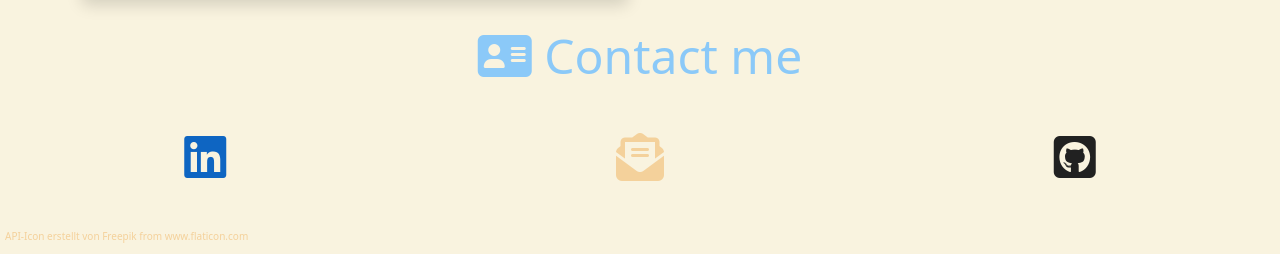
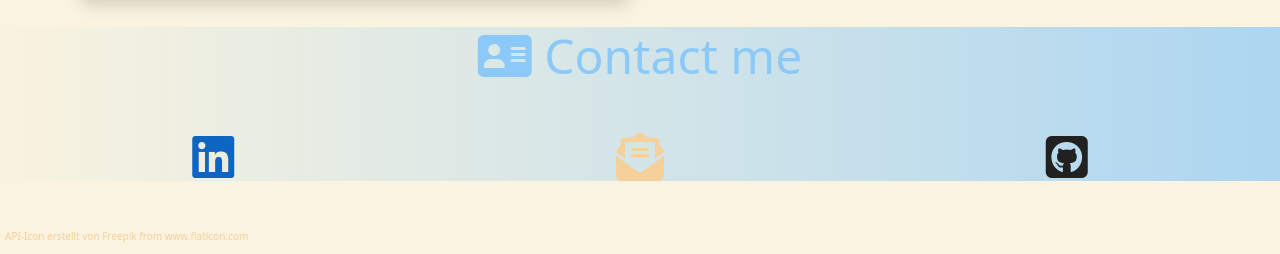
Before and after one commit to isabellamacht/portfolio-project, a plain HTML site: page about.html in a window 1280 px wide. Shown: the part 905-1159 px from the top of the page. Drawn offline with nearby package versions, Linux system fonts and the light colour scheme.

Commit message:
Added some style

```diff
--- a/about.html
+++ b/about.html
@@ -85,6 +85,7 @@
 
       </div>
     </div>
+    <div class="container-fluid bg-fill bg-fill-2">
      <h2 id="contact"><i class="fas fa-address-card"></i> Contact me</h2>
     <div class="row mt-5">
       <div class="col-md-4">
@@ -97,6 +98,7 @@
         <a href="https://github.com/isabellamacht" class="git"> <i class="fab fa-github-square fa-3x"></i> </a>
       </div>
     </div>
+    </div>
     <br />
     <br />
     <footer>
--- a/style.css
+++ b/style.css
@@ -52,6 +52,13 @@ footer {
 .bg-fill {
   background: linear-gradient(
     90deg,
+    rgb(173, 214, 241) 0%,
+    rgb(249, 243, 223) 100%
+  );
+}
+.bg-fill-2 {
+  background: linear-gradient(
+    270deg,
     rgb(173, 214, 241) 0%,
     rgb(249, 243, 223) 100%
   );
```
